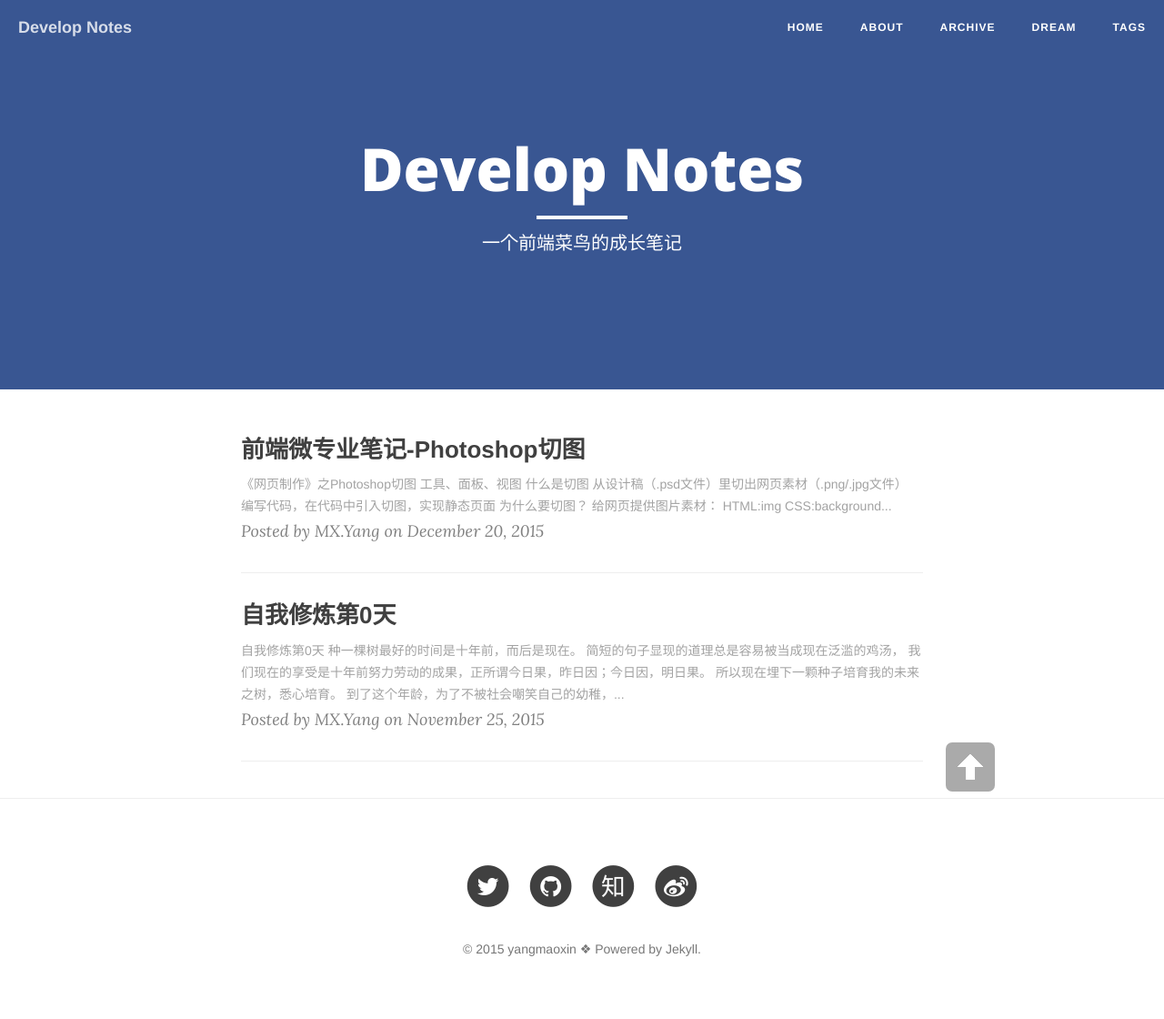
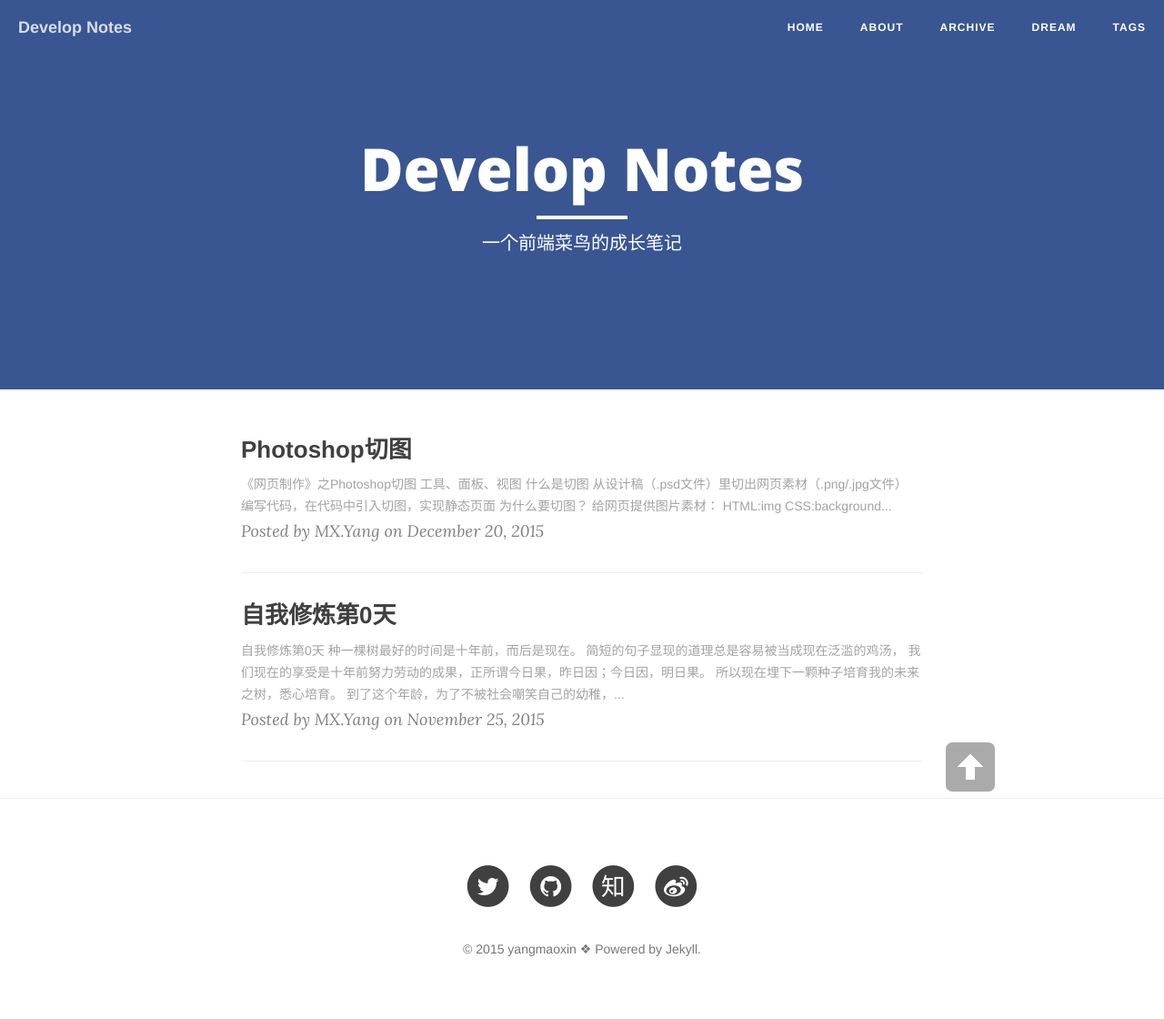
Before and after one commit to yangmaoxin/web-site, a Jekyll site: the page built from index.html, in a window 1280 px wide. Shown: the whole page at 91% size. Built offline with Jekyll 4.4.1, drawn with Linux system fonts in a browser that asks for light colours; nearby versions of some CDN libraries; the list of posts is cut into pages by our own code.

Commit message:
Update 2015-12-20-photoshop.md

````diff
--- a/_posts/2015-12-20-photoshop.md
+++ b/_posts/2015-12-20-photoshop.md
@@ -1,6 +1,6 @@
 ---
 layout: post
-title: 前端微专业笔记-Photoshop切图
+title: Photoshop切图
 date: 2015-12-20
 categories: blog
 tags: [前端微专业笔记]
@@ -24,14 +24,14 @@
  - CSS:background
 
 
-```
-// 设计稿 (*.psd) -> 产出物 (*png, *.jpg)
+>
+> // 设计稿 (*.psd) -> 产出物 (*png, *.jpg)
 <img src="../images/avatar.jpg" alt="desc">
 <style type="text/css" media="screen">
 background-image: url(../../img/sprite.png);
 background-position: 0 0;
 </style>
-```
+>
 
 
 #### 如何切图？—使用PS工具（Photoshop）
@@ -163,10 +163,9 @@
 
 代码：
 
-```
-<button type="button" class="btn-default">Click Me</button>
-
-<style type="text/css" media="screen">
+>
+> <button type="button" class="btn-default">Click Me</button>
+> <style type="text/css" media="screen">
 .btn-default {
  background: url(image/btn.png) no-repeat 0 0;
 }
@@ -174,7 +173,7 @@
 background: url(image/sprite.png) no-repeat 0 -50px;
 }
 </style>
-```
+>
 
 ####图片合并方案
 
````
